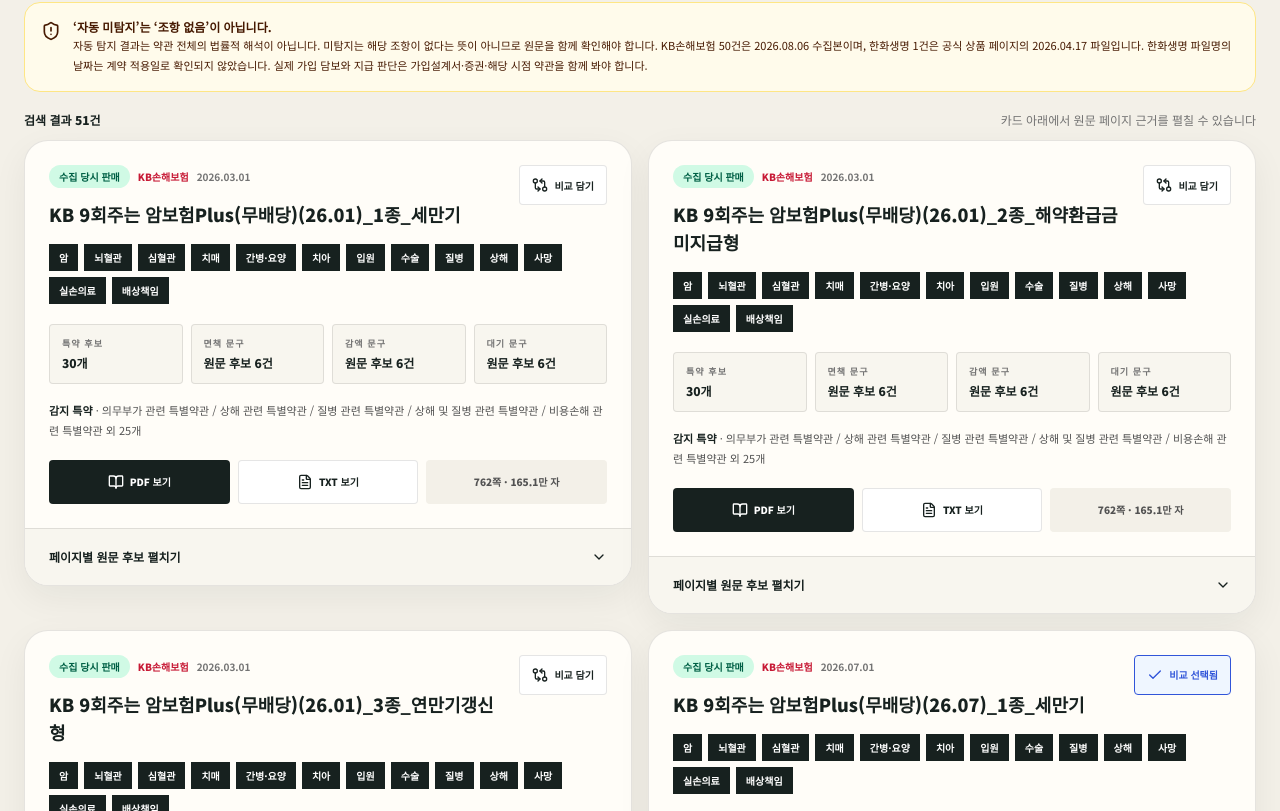
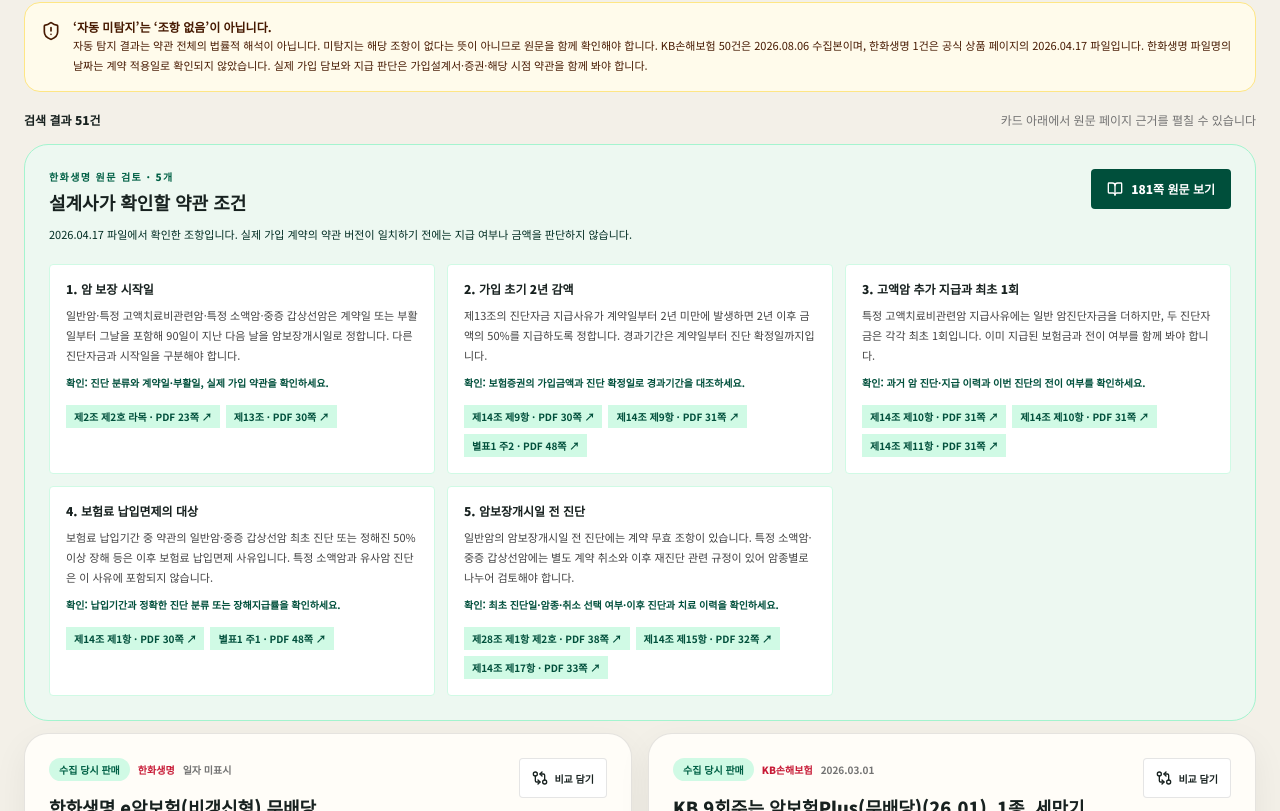
Before and after one commit to jinuk0211/insurance, a Next.js app: page /insurance/terms in a window 1280 px wide. Shown: the part 709-1520 px from the top of the page. Built offline with nearby package versions, Linux system fonts and the light colour scheme.

Commit message:
feat: add page-backed Hanwha advisor checkpoints

```diff
--- a/components/insurance/terms-library.tsx
+++ b/components/insurance/terms-library.tsx
@@ -17,6 +17,7 @@
   Sparkles,
 } from "lucide-react"
 
+import { HANWHA_POLICY_CHECKPOINTS, HANWHA_POLICY_DOCUMENT_ID, HANWHA_POLICY_SHA256 } from "@/lib/hanwha-policy-checkpoints"
 import {
   OFFICIAL_POLICY_ANALYSES,
   OFFICIAL_POLICY_ANALYSIS_GENERATED_AT,
@@ -61,7 +62,9 @@
 const POLICY_RECORDS = OFFICIAL_POLICY_DOCUMENTS.flatMap((document) => {
   const analysis = analysisById.get(document.id)
   return analysis ? [{ document, analysis }] : []
-})
+}).sort((left, right) =>
+  Number(right.document.id === HANWHA_POLICY_DOCUMENT_ID && right.analysis.sourceSha256 === HANWHA_POLICY_SHA256)
+  - Number(left.document.id === HANWHA_POLICY_DOCUMENT_ID && left.analysis.sourceSha256 === HANWHA_POLICY_SHA256))
 const ON_SALE_COUNT = POLICY_RECORDS.filter(({ document }) => document.saleStatus === "on_sale").length
 
 function formatDate(value: string | null): string {
@@ -90,7 +93,10 @@
 
 function matchesPolicyQuery(document: OfficialPolicyDocument, analysis: OfficialPolicyAnalysisDocument, query: string): boolean {
   if (!query) return true
-  const searchable = [document.insurer, document.productName, ...analysis.coverage.topics, ...analysis.riders.names]
+  const reviewedText = document.id === HANWHA_POLICY_DOCUMENT_ID && analysis.sourceSha256 === HANWHA_POLICY_SHA256
+    ? HANWHA_POLICY_CHECKPOINTS.flatMap((item) => [item.title, item.summary, item.advisorCheck]).join(" ")
+    : ""
+  const searchable = [document.insurer, document.productName, ...analysis.coverage.topics, ...analysis.riders.names, reviewedText]
     .join(" ").toLocaleLowerCase("ko-KR")
   return searchable.includes(query) || matchingEvidence(analysis, query).length > 0
 }
@@ -225,7 +231,7 @@
         <div className="mx-auto grid max-w-7xl gap-10 px-4 py-12 sm:px-6 lg:grid-cols-[1.15fr_0.85fr] lg:py-16">
           <div>
             <p className="text-[11px] font-black uppercase tracking-[0.22em] text-[#f1b94c]">Two-insurer policy evidence</p>
-            <h1 className="mt-4 max-w-3xl font-serif text-4xl font-bold leading-[1.12] tracking-[-0.035em] sm:text-5xl">공식 보험약관<br />{formatNumber(OFFICIAL_POLICY_ANALYSIS_SUMMARY.pageCount)}쪽을 탐색합니다.</h1>
+            <h1 className="mt-4 max-w-3xl font-serif text-4xl font-bold leading-[1.12] tracking-[-0.035em] sm:text-5xl">공식 보험약관<br />{formatNumber(OFFICIAL_POLICY_ANALYSIS_SUMMARY.pageCount)}쪽 원문 탐색</h1>
             <p className="mt-5 max-w-2xl text-sm leading-7 text-neutral-300">KB손해보험 50건과 한화생명 1건, 총 {OFFICIAL_POLICY_ANALYSIS_SUMMARY.documentCount}건 중 확인 당시 판매 문서는 {ON_SALE_COUNT}건입니다. 문서별 TXT를 보존하고 보장 범위·특약·면책·감액·대기기간의 후보 문구를 페이지별로 찾았습니다.</p>
             <div className="mt-7 flex flex-wrap gap-2">
               {([
@@ -272,6 +278,34 @@
           </div>
 
           <div className="mt-5 flex items-center justify-between text-xs"><span className="font-black">검색 결과 {filteredRecords.length}건</span><span className="text-neutral-500">카드 아래에서 원문 페이지 근거를 펼칠 수 있습니다</span></div>
+
+          {filteredRecords.some(({ document, analysis }) =>
+            document.id === HANWHA_POLICY_DOCUMENT_ID && analysis.sourceSha256 === HANWHA_POLICY_SHA256) && (
+            <section className="mt-4 rounded-3xl border border-emerald-200 bg-emerald-50/70 p-5 sm:p-6" aria-label="한화생명 원문 검토 체크포인트">
+              <div className="flex flex-col gap-3 sm:flex-row sm:items-start sm:justify-between">
+                <div>
+                  <p className="text-[10px] font-black tracking-[0.14em] text-emerald-800">한화생명 원문 검토 · {HANWHA_POLICY_CHECKPOINTS.length}개</p>
+                  <h3 className="mt-1 text-lg font-black text-[#17211f]">설계사가 확인할 약관 조건</h3>
+                  <p className="mt-2 max-w-3xl text-[11px] leading-5 text-emerald-950">2026.04.17 파일에서 확인한 조항입니다. 실제 가입 계약의 약관 버전이 일치하기 전에는 지급 여부나 금액을 판단하지 않습니다.</p>
+                </div>
+                <Link href={`/insurance/terms/viewer/${HANWHA_POLICY_DOCUMENT_ID}`} target="_blank" rel="noopener noreferrer" className="inline-flex min-h-10 shrink-0 items-center justify-center gap-2 rounded-xl bg-emerald-900 px-4 text-xs font-black text-white hover:bg-emerald-800"><BookOpen className="h-4 w-4" /> 181쪽 원문 보기</Link>
+              </div>
+              <ol className="mt-5 grid gap-3 lg:grid-cols-2 xl:grid-cols-3">
+                {HANWHA_POLICY_CHECKPOINTS.map((item, index) => (
+                  <li key={item.title} className="rounded-xl border border-emerald-100 bg-white p-4">
+                    <h4 className="text-xs font-black text-[#17211f]">{index + 1}. {item.title}</h4>
+                    <p className="mt-2 text-[11px] leading-5 text-neutral-700">{item.summary}</p>
+                    <p className="mt-2 text-[10px] font-bold leading-5 text-emerald-900">확인: {item.advisorCheck}</p>
+                    <div className="mt-3 flex flex-wrap gap-1.5">
+                      {item.evidence.map((entry) => (
+                        <Link key={entry.article + entry.page + entry.anchor} href={`/insurance/terms/viewer/${HANWHA_POLICY_DOCUMENT_ID}?page=${entry.page}`} target="_blank" rel="noopener noreferrer" className="rounded-md bg-emerald-100 px-2 py-1 text-[10px] font-bold text-emerald-900 underline-offset-2 hover:underline">{entry.article} · PDF {entry.page}쪽 ↗</Link>
+                      ))}
+                    </div>
+                  </li>
+                ))}
+              </ol>
+            </section>
+          )}
 
           <div className="mt-3 grid items-start gap-4 xl:grid-cols-2">
             {filteredRecords.map(({ document, analysis }) => {
--- /dev/null
+++ b/lib/hanwha-policy-checkpoints.ts
@@ -0,0 +1,61 @@
+export const HANWHA_POLICY_DOCUMENT_ID = "hanwha-e-cancer-2026-04-17"
+export const HANWHA_POLICY_SHA256 = "918796d28b8274195258621c08c32c87159c18b1a50fb6e6f653a8c42ba8f7ed"
+
+export interface HanwhaPolicyCheckpoint {
+  title: string
+  summary: string
+  advisorCheck: string
+  evidence: Array<{ article: string; page: number; anchor: string }>
+}
+
+// These are reading prompts for this PDF revision, not benefit decisions for a customer contract.
+export const HANWHA_POLICY_CHECKPOINTS: HanwhaPolicyCheckpoint[] = [
+  {
+    title: "암 보장 시작일",
+    summary: "일반암·특정 고액치료비관련암·특정 소액암·중증 갑상선암은 계약일 또는 부활일부터 그날을 포함해 90일이 지난 다음 날을 암보장개시일로 정합니다. 다른 진단자금과 시작일을 구분해야 합니다.",
+    advisorCheck: "진단 분류와 계약일·부활일, 실제 가입 약관을 확인하세요.",
+    evidence: [
+      { article: "제2조 제2호 라목", page: 23, anchor: "그날을 포함하여 90 일이 지난 날의 다음 날을 말합니다" },
+      { article: "제13조", page: 30, anchor: "보장개시일 이후에 기타피부암 , 갑상선암 , 대장점막내암" },
+    ],
+  },
+  {
+    title: "가입 초기 2년 감액",
+    summary: "제13조의 진단자금 지급사유가 계약일부터 2년 미만에 발생하면 2년 이후 금액의 50%를 지급하도록 정합니다. 경과기간은 계약일부터 진단 확정일까지입니다.",
+    advisorCheck: "보험증권의 가입금액과 진단 확정일로 경과기간을 대조하세요.",
+    evidence: [
+      { article: "제14조 제9항", page: 30, anchor: "계약일부터 2 년 미만에 제 13 조" },
+      { article: "제14조 제9항", page: 31, anchor: "유사암 진단자금의 50% 를 지급합니다" },
+      { article: "별표1 주2", page: 48, anchor: "지급금액의 경과기간은 보험계약일부터 진단 확정일까지의 경과기간입니다" },
+    ],
+  },
+  {
+    title: "고액암 추가 지급과 최초 1회",
+    summary: "특정 고액치료비관련암 지급사유에는 일반 암진단자금을 더하지만, 두 진단자금은 각각 최초 1회입니다. 이미 지급된 보험금과 전이 여부를 함께 봐야 합니다.",
+    advisorCheck: "과거 암 진단·지급 이력과 이번 진단의 전이 여부를 확인하세요.",
+    evidence: [
+      { article: "제14조 제10항", page: 31, anchor: "암진단자금을 더하여 지급합니다" },
+      { article: "제14조 제10항", page: 31, anchor: "각각 최초 1 회에 한하여 지급" },
+      { article: "제14조 제11항", page: 31, anchor: "지급된 암이 전이된 경우에는 회사는 해당" },
+    ],
+  },
+  {
+    title: "보험료 납입면제의 대상",
+    summary: "보험료 납입기간 중 약관의 일반암·중증 갑상선암 최초 진단 또는 정해진 50% 이상 장해 등은 이후 보험료 납입면제 사유입니다. 특정 소액암과 유사암 진단은 이 사유에 포함되지 않습니다.",
+    advisorCheck: "납입기간과 정확한 진단 분류 또는 장해지급률을 확인하세요.",
+    evidence: [
+      { article: "제14조 제1항", page: 30, anchor: "보험료 납입을 면제하여 드리지 않습니다" },
+      { article: "별표1 주1", page: 48, anchor: "차회 이후 보험료 납입을 면제하여 드립니다" },
+    ],
+  },
+  {
+    title: "암보장개시일 전 진단",
+    summary: "일반암의 암보장개시일 전 진단에는 계약 무효 조항이 있습니다. 특정 소액암·중증 갑상선암에는 별도 계약 취소와 이후 재진단 관련 규정이 있어 암종별로 나누어 검토해야 합니다.",
+    advisorCheck: "최초 진단일·암종·취소 선택 여부·이후 진단과 치료 이력을 확인하세요.",
+    evidence: [
+      { article: "제28조 제1항 제2호", page: 38, anchor: "계약을 무효로 하며 계약자에게 이미 납입한 보험료를 돌려드립니다" },
+      { article: "제14조 제15항", page: 32, anchor: "진단일부터 그 날을 포함하여 90 일 이내" },
+      { article: "제14조 제17항", page: 33, anchor: "암보장개시일부터 5 년이 지나는 동안" },
+    ],
+  },
+]
```
Also changed, not shown: 2 other files (tests, documents, lock files or other folders).
